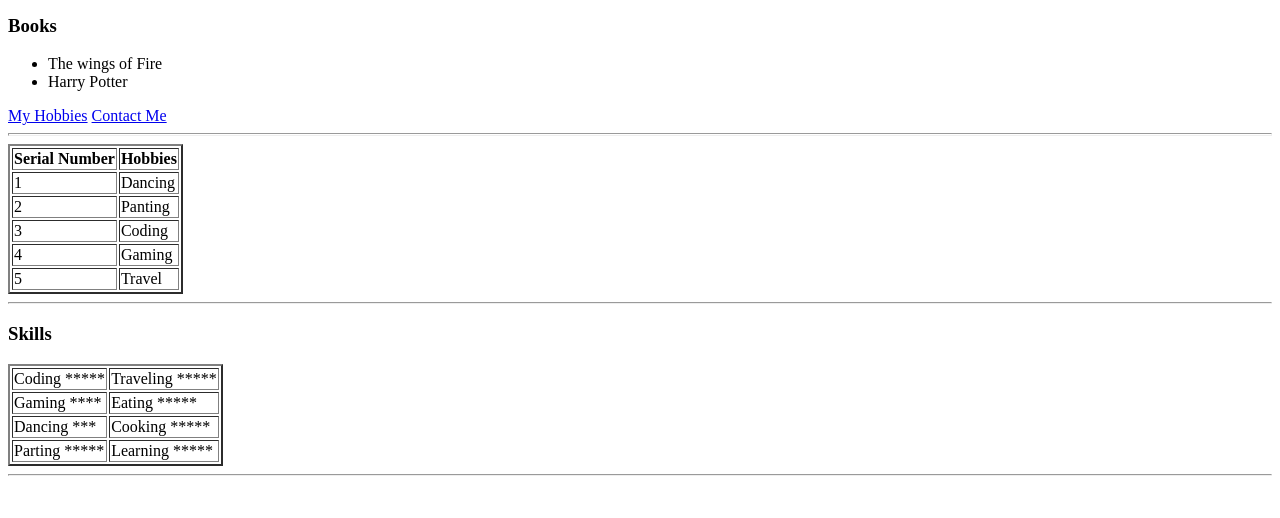
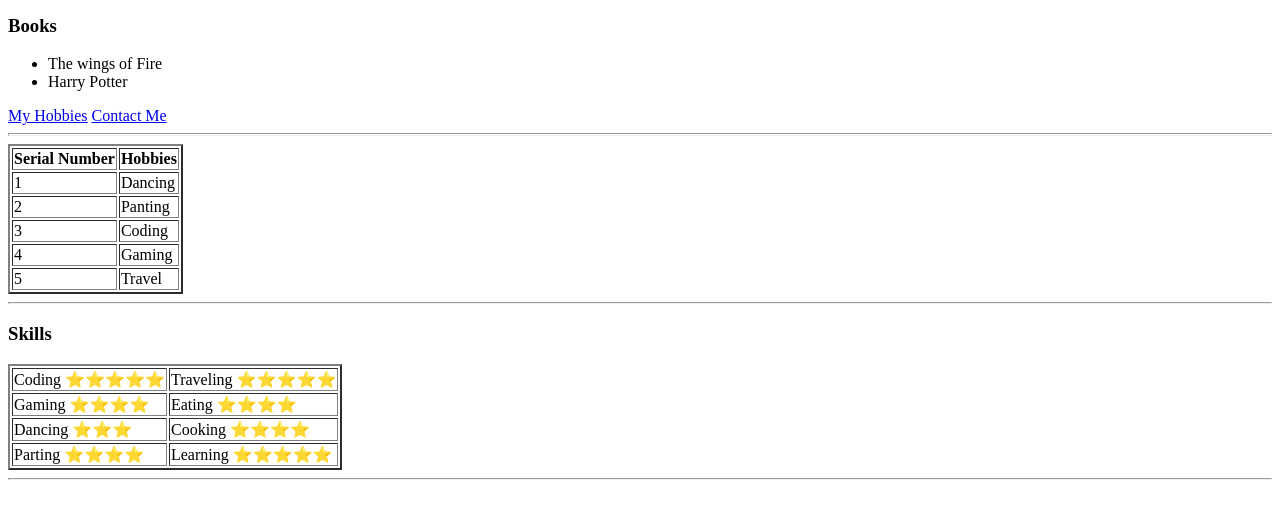
Before and after one commit to AyushtheRock/cv, a plain HTML site: page index.html in a window 1280 px wide. Shown: the part 258-776 px from the top of the page. Drawn offline with Linux system fonts and the light colour scheme.

Commit message:
add new cv

```diff
--- a/index.html
+++ b/index.html
@@ -65,21 +65,21 @@
     <table border="2px">
         <tr>
             <td>Coding
-                *****</td>
-            <td>Traveling *****</td>
+                ⭐⭐⭐⭐⭐</td>
+            <td>Traveling ⭐⭐⭐⭐⭐</td>
         </tr>
         <tr>
             <td>Gaming
-                ****</td>
-            <td>Eating *****</td>
+                ⭐⭐⭐⭐</td>
+            <td>Eating ⭐⭐⭐⭐</td>
         </tr>
         <tr>
-            <td>Dancing ***</td>
-            <td>Cooking *****</td>
+            <td>Dancing ⭐⭐⭐</td>
+            <td>Cooking ⭐⭐⭐⭐</td>
         </tr>
         <tr>
-            <td>Parting *****</td>
-            <td>Learning *****</td>
+            <td>Parting ⭐⭐⭐⭐</td>
+            <td>Learning ⭐⭐⭐⭐⭐</td>
         </tr>
 
     </table>
```
